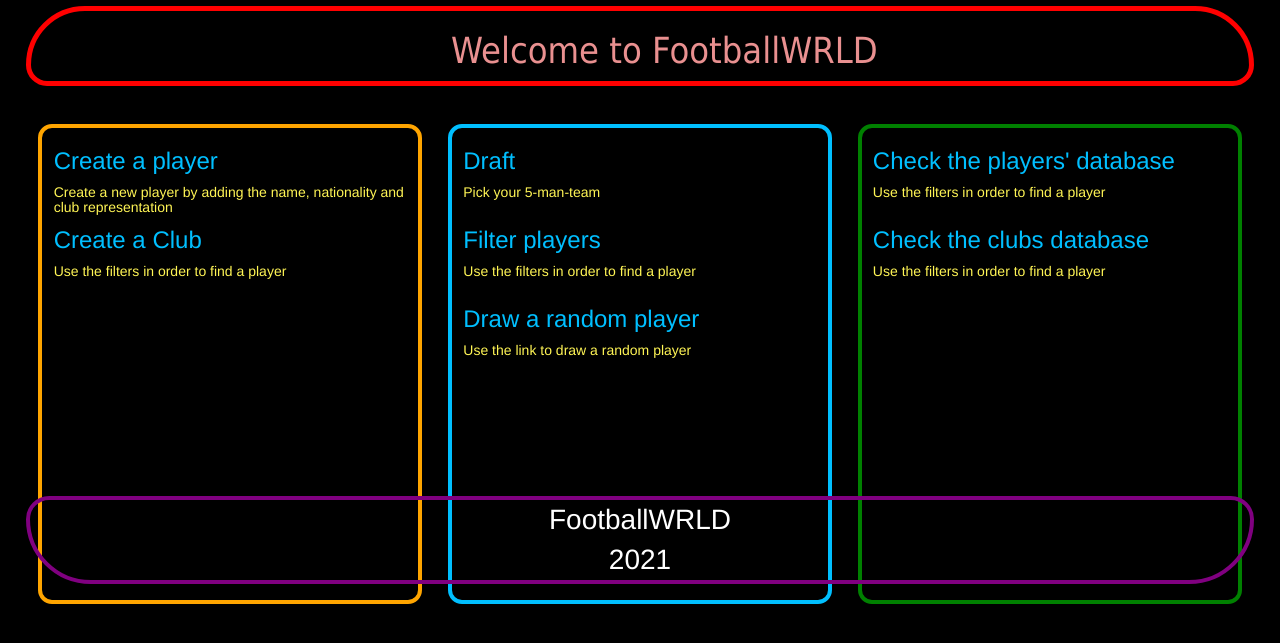
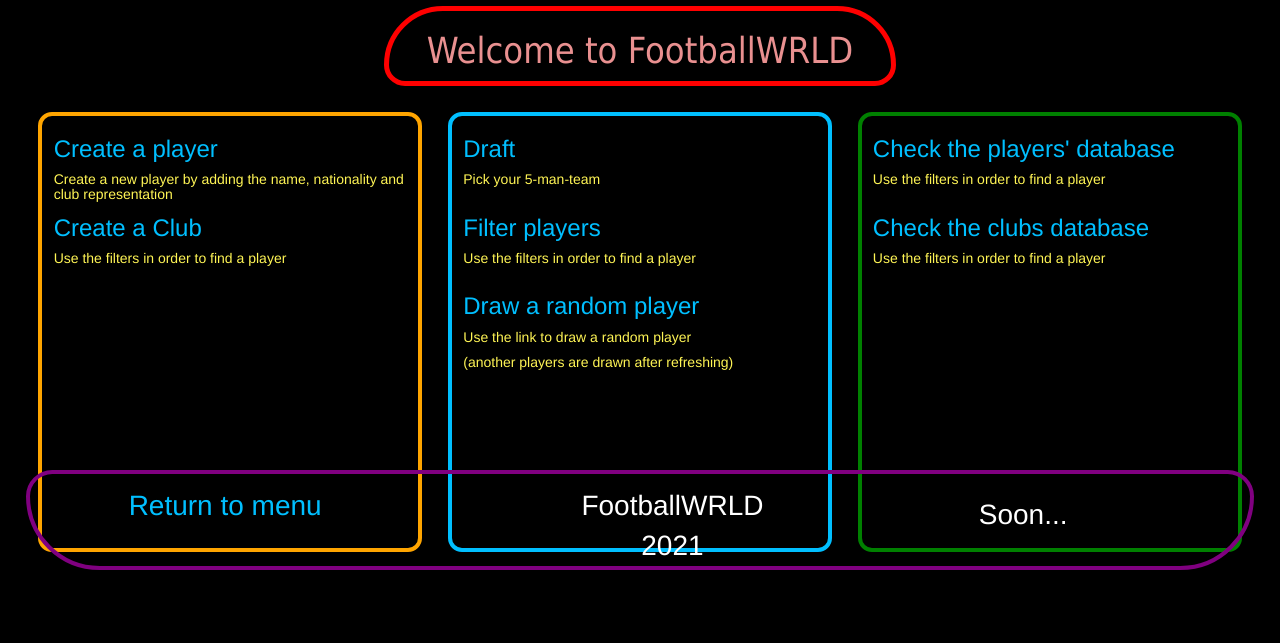
Before and after one commit to mmyszak999/FootballWRLD, a Django app: page /FootballWRLD/ in a window 1280 px wide. Shown: the top 643 px of the page. Run offline with Django 3.2, Linux system fonts and the light colour scheme; some libraries are stand-ins or nearby versions.

Commit message:
Style: Modify the lower banner

```diff
--- a/FW/static/FW/style.css
+++ b/FW/static/FW/style.css
@@ -19,13 +19,13 @@ h1{
 }
 
 #create{
-    height: 60%;
+    height: 55%;
     width: 30%;
     position: absolute;
     margin-left: 3%;
     border: 4px solid orange;
     border-radius: 14px 14px 14px 14px;
-    margin-top: 3%;
+    margin-top: 2%;
 }
 
 .Features{
@@ -37,10 +37,10 @@ h1{
     position: absolute;
     margin-left: 35%;
     width:30%;
-    height: 60%;
+    height: 55%;
     border: 4px solid DeepSkyBlue;
     border-radius: 14px 14px 14px 14px;
-    margin-top: 3%;
+    margin-top: 2%;
 }
 
 .Databases{
@@ -49,13 +49,13 @@ h1{
  }
 
 #databases{
-    height: 60%;
+    height: 55%;
     width: 30%;
     position: absolute;
     margin-left:67%;
     border: 4px solid green;
     border-radius: 14px 14px 14px 14px;
-    margin-top: 3%;
+    margin-top: 2%;
 }
 
 h5{
@@ -95,13 +95,13 @@ p{
     color: white;
     width: 96%;
     height: 14%;
-    margin-top:32%;
+    margin-top: 30%;
     margin-left:2%;
     border: 4px solid purple;
     font-family: helvetica;
     font-size: 28px;
-    text-align: center;
     border-radius: 50px 50px 140px 140px;
+    display: inline-block;
 }
 
 .submit-button{
@@ -116,13 +116,13 @@ p{
 }
 
 table{
-    border: 3px solid red;
+    border: 3px solid orange;
     width: 90%;
     margin-left: 5%;
 }
 
 th{
-    border: 2px solid red;
+    border: 2px solid orange;
 }
 
 .FilterPlayer{
@@ -130,7 +130,7 @@ th{
     position: absolute;
     height: 50%;
     text-align: center;
-    border: 5px solid green;
+    border: 5px solid orange;
     margin-top: 1%;
     margin-left:22%;
 
@@ -144,19 +144,22 @@ th{
     float: left;
 }
 
-.MainBanner{
-    margin-left: 2%;
+.UpperBanner{
+    margin-left: 30%;
     margin-top: 0.5%;
-    width: 96%;
+    width: 40%;
     border: 5px solid red;
     border-radius: 140px 140px 50px 50px;
-    display: flex;
-    justify-content: center;
-    align-items: center;
-
 }
 
-.MainBannerText{
+.UpperBannerText{
     color: #E99090;
-    margin-left:4%;
+    margin-left:0.00000001%;
 }
+
+li {
+    float: left;
+    text-decoration: none;
+    padding-top:1%;
+    list-style-type: none
+   }
--- a/FW/templates/FW/CreateClub.html
+++ b/FW/templates/FW/CreateClub.html
@@ -9,7 +9,7 @@
     <title>Club Creation</title>
 </head>
 <body>
-<div class="MainBanner"><h1 class="MainBannerText">Create a club</h1></div>
+<div class="UpperBanner"><h1 class="UpperBannerText">Create a club</h1></div>
     <form action="" method="post" style="margin-top: 1%; " >
         {% csrf_token %}
         {{form.as_p}}
--- a/FW/templates/FW/CreatePlayer.html
+++ b/FW/templates/FW/CreatePlayer.html
@@ -9,7 +9,7 @@
     <title>Player Creation</title>
 </head>
 <body>
-<div class="MainBanner"><h1 class="MainBannerText">Create a player</h1></div>
+<div class="UpperBanner"><h1 class="UpperBannerText">Create a player</h1></div>
     <form action="" method="post" style="margin-top: 1%;">
         {% csrf_token %}
         {{form.as_p}}
--- a/FW/templates/FW/Draft.html
+++ b/FW/templates/FW/Draft.html
@@ -9,6 +9,6 @@
     <title>Draft</title>
 </head>
 <body>
-<div class="MainBanner"><h1 class="MainBannerText">Draft</h1></div>
+<div class="UpperBanner"><h1 class="UpperBannerText">Draft</h1></div>
 </body>
 </html>
--- a/FW/templates/FW/FilterPlayer.html
+++ b/FW/templates/FW/FilterPlayer.html
@@ -9,7 +9,7 @@
     <title>Players' filter</title>
 </head>
 <body>
-<div class="MainBanner"><h1 class="MainBannerText">Filters</h1></div>
+<div class="UpperBanner"><h1 class="UpperBannerText">Filters</h1></div>
 <form method="get" class="FilterForm">
     {{ filter.form.as_p }}
     <button type="submit" class="submit-button">Filter</button>
--- a/FW/templates/FW/PlayersDatabase.html
+++ b/FW/templates/FW/PlayersDatabase.html
@@ -9,7 +9,7 @@
     <title>Players' database</title>
 </head>
 <body>
-    <div class="MainBanner"><h1 class="MainBannerText">Players Database</h1></div>
+    <div class="UpperBanner"><h1 class="UpperBannerText">Players Database</h1></div>
     <table style="margin-top: 1%;">
         <tr>
             <th><h4>No</h4></th>
--- a/FW/templates/FW/index.html
+++ b/FW/templates/FW/index.html
@@ -8,7 +8,7 @@
 </head>
 <body>
 <div id="menu-container">
-    <div class="MainBanner"><h1 class="MainBannerText">Welcome to FootballWRLD</h1></div>
+    <div class="UpperBanner"><h1 class="UpperBannerText">Welcome to FootballWRLD</h1></div>
     <section id="create">
     <div class="Create">
         <h3><a href="{% url 'FW:create_player' %}">Create a player</a></h3>
@@ -29,7 +29,7 @@
     </div>
         <div class="Features" style="margin-top: 42%">
         <h3><a href="{% url 'FW:random_player' %}">Draw a random player</a></h3>
-        <h5>Use the link to draw a random player</h5>
+        <h5>Use the link to draw a random player </h5><h5>(another players are drawn after refreshing)</h5>
     </div>
     </section>
     <section id="databases">
@@ -43,9 +43,11 @@
     </div>
         </section>
 <footer id="Footer">
-    FootballWRLD
-    <br>
-    2021
+<ul>
+<li style="padding-left: 5%;"><a href="{% url 'FW:index' %}">Return to menu</a></li>
+    <li style="padding-left: 22%;">FootballWRLD <br><center>2021</center></li>
+    <li style="padding-left: 77%; margin-top:-7%;">Soon...</li>
+</ul>
 </footer>
     </div>
 </body>
```
Also changed, not shown: FW/templates/FW/ClubsDatabase.html (+6 -1 lines).
